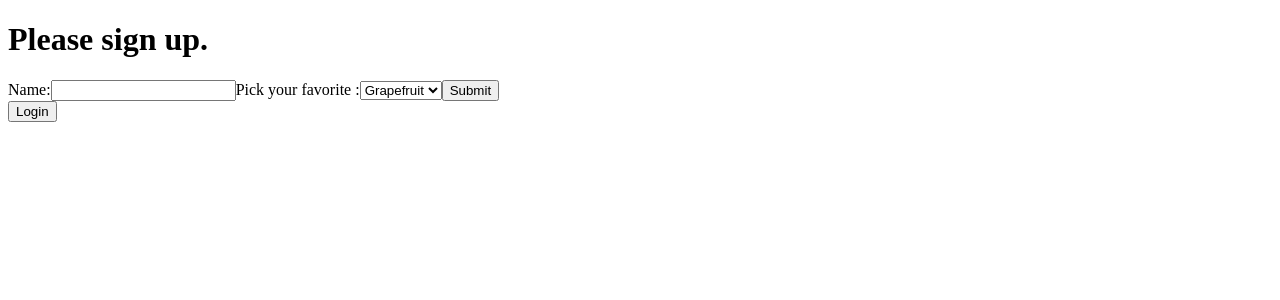
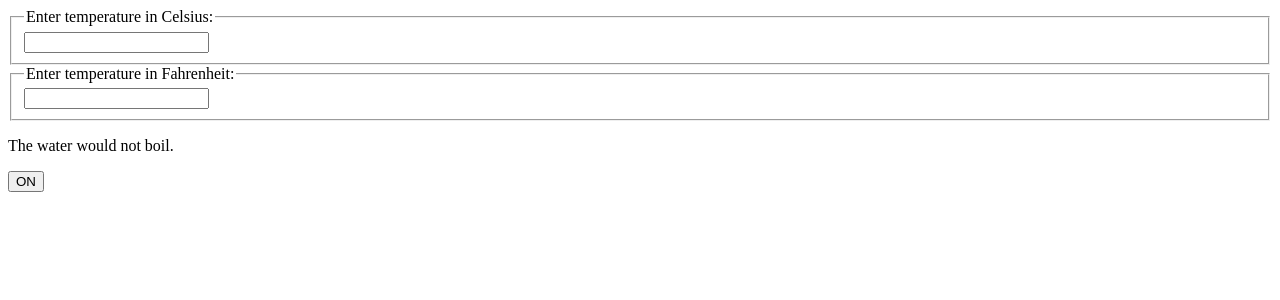
Before and after one commit to jPaliwal88/react-learning, a React (Create React App) app: page / in a window 1280 px wide. Shown: the top 300 px of the page. Built offline with nearby package versions, Linux system fonts and the light colour scheme.

Commit message:
Lifting State Up

```diff
--- a/src/App.js
+++ b/src/App.js
@@ -1,12 +1,14 @@
 import React, { Component } from 'react';
-import Clock from "./Clock";
+//import Clock from "./Clock";
 import Toggle from './Toggle';
+import Calculator from './Calculator';
 
 class App extends Component{
     render() {
         return (
             <div>
-                <Clock/>
+                <Calculator />
+
                 <Toggle/>
             </div>
         );
--- /dev/null
+++ b/src/Calculator.js
@@ -0,0 +1,97 @@
+import React from "react";
+
+const scaleNames = {
+    c: 'Celsius',
+    f: 'Fahrenheit'
+};
+
+function BoilingVerdict(props) {
+    if (props.celsius >= 100) {
+        return <p>The water would boil.</p>;
+    }
+    return <p>The water would not boil.</p>;
+}
+
+function toCelsius(fahrenheit) {
+    return (fahrenheit - 32) * 5 / 9;
+}
+
+function toFahrenheit(celsius) {
+    return (celsius * 9 / 5) + 32;
+}
+
+function tryConvert(temperature, convert) {
+    const input = parseFloat(temperature);
+    if (Number.isNaN(input)) {
+        return '';
+    }
+    const output = convert(input);
+    const rounded = Math.round(output * 1000) / 1000;
+    return rounded.toString();
+}
+
+class TemperatureInput extends React.Component {
+    constructor(props) {
+        super(props);
+        this.state = {temperature: ''};
+    }
+
+    handleChange = (e) => {
+        this.props.onTemperatureChange(e.target.value);
+    }
+
+    render() {
+        const temperature = this.props.temperature;
+        const scale = this.props.scale;
+        return (
+            <fieldset>
+                <legend>Enter temperature in {scaleNames[scale]}:</legend>
+                <input value={temperature}
+                       onChange={this.handleChange} />
+            </fieldset>
+        );
+    }
+}
+
+class Calculator extends React.Component {
+    constructor(props) {
+        super(props);
+        this.state = {temperature: '', scale: 'c'};
+    }
+
+
+    handleCelsiusChange = (temperature) => {
+        console.log(temperature);
+        this.setState({scale: 'c', temperature: temperature});
+
+    }
+
+    handleFahrenheitChange = (temperature) => {
+        this.setState({scale: 'f', temperature: temperature});
+    }
+
+    render() {
+        const scale = this.state.scale;
+        const temperature = this.state.temperature;
+        const celsius = scale === 'f' ? tryConvert(temperature, toCelsius) : temperature;
+        const fahrenheit = scale === 'c' ? tryConvert(temperature, toFahrenheit) : temperature;
+        return (
+            <div>
+                <TemperatureInput
+                    scale="c"
+                    temperature={celsius}
+                    onTemperatureChange={this.handleCelsiusChange} />
+
+                <TemperatureInput
+                    scale="f"
+                    temperature={fahrenheit}
+                    onTemperatureChange={this.handleFahrenheitChange} />
+
+                <BoilingVerdict
+                    celsius={parseFloat(celsius)} />
+            </div>
+        );
+    }
+}
+
+export default Calculator;
--- a/src/index.js
+++ b/src/index.js
@@ -1,10 +1,10 @@
 import React from 'react';
 import ReactDOM from 'react-dom';
-//import App from './App';
-import LoginControl from './LoginControl';
+import App from './App';
+//import LoginControl from './LoginControl';
 //import './index.css';
 
 ReactDOM.render(
-    <LoginControl />,
+    <App />,
     document.getElementById('root')
 );
```
